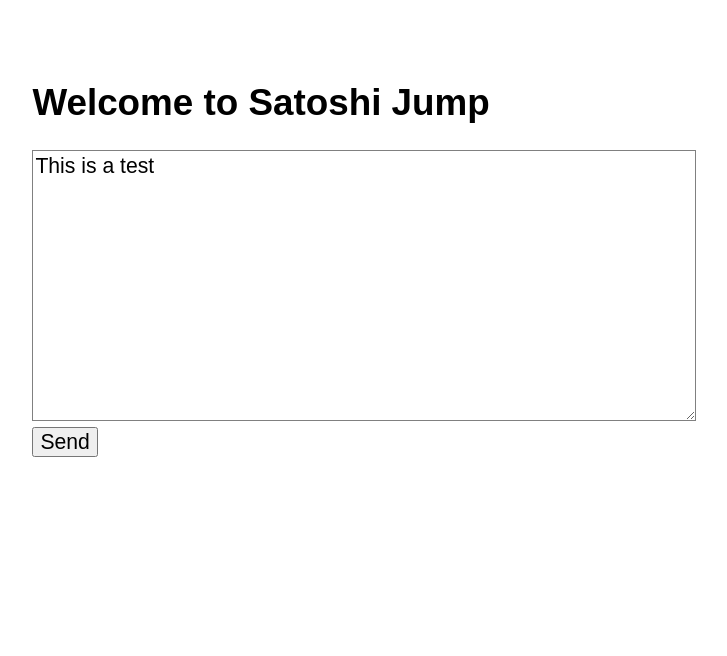
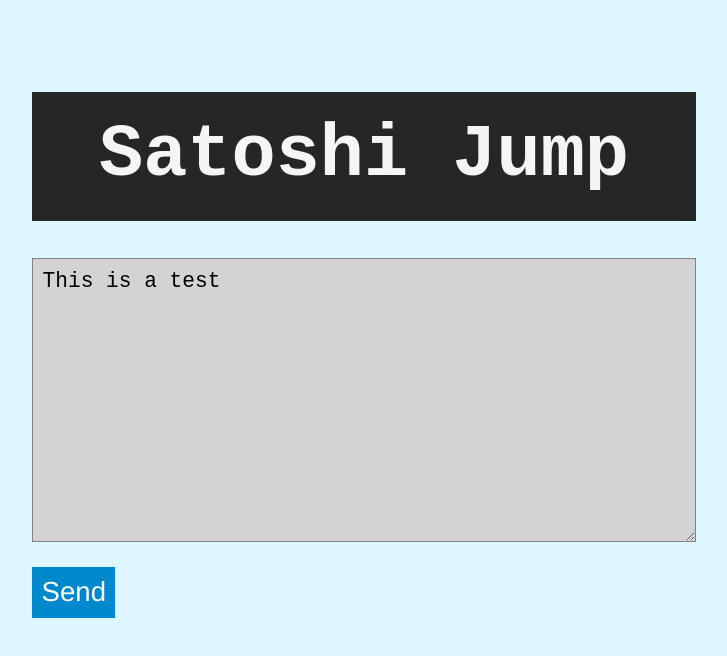
Before and after one commit to supertestnet/satoshi-jump, a plain HTML site: page transmit.html in a window 1280 px wide. Shown: the whole page, without its empty margins (276-1003 px from the left). Drawn offline with Linux system fonts and the light colour scheme.

Commit message:
Update transmit.html

```diff
--- a/transmit.html
+++ b/transmit.html
@@ -6,7 +6,7 @@
       * {
         box-sizing: border-box;
         font-size: 1.15rem;
-        font-family: Arial, sans-serif;
+        font-family: 'Helvetica Neue', Helvetica, Arial, sans-serif;
       }
       html {
         max-width: 70ch;
@@ -14,8 +14,22 @@
         margin: auto;
         line-height: 1.25;
       }
+      body {
+        background-color: rgb(222, 246, 255)
+      }
       h1 {
         font-size: 2rem;
+      }
+      #title {
+        font-family: monospace;
+        font-weight: 700;
+        font-size: 4rem;
+        margin-top: 2rem;
+        margin-bottom: 2rem;
+        background-color: #262626;
+        color:whitesmoke;
+        padding: 1rem;
+        text-align: center;
       }
       h2 {
         font-size: 1.5rem;
@@ -29,6 +43,21 @@
       }
       textarea {
         height: auto;
+      }
+      .send {
+        font-size: 1.5rem;
+        background: #0088cc;
+        text-align: center;
+        color: white;
+        border: none;
+        transition: all 0.2s;
+        padding: 0.5rem;
+      }
+      .text_input {
+        background-color: lightgrey;
+        padding: 0.5rem;
+        font-family: monospace;
+        margin-bottom: 1rem;
       }
       @media screen and (max-width: 600px) {
       }
@@ -615,7 +644,7 @@
     </script>
   </head>
   <body>
-    <h1>Welcome to Satoshi Jump</h1>
+    <h1 id="title">Satoshi Jump</h1>
     <textarea class="text_input" rows="10">This is a test</textarea>
     <button class="send">Send</button>
     <script>
```
